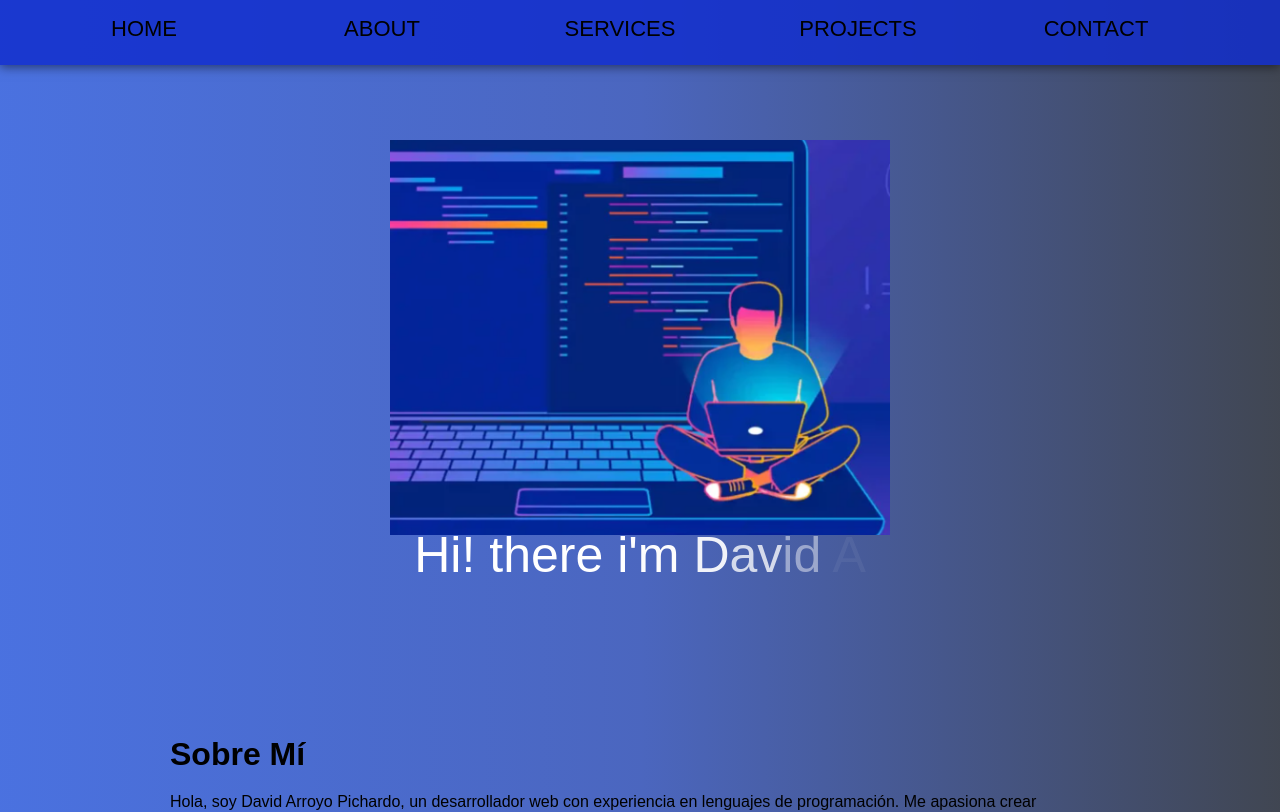
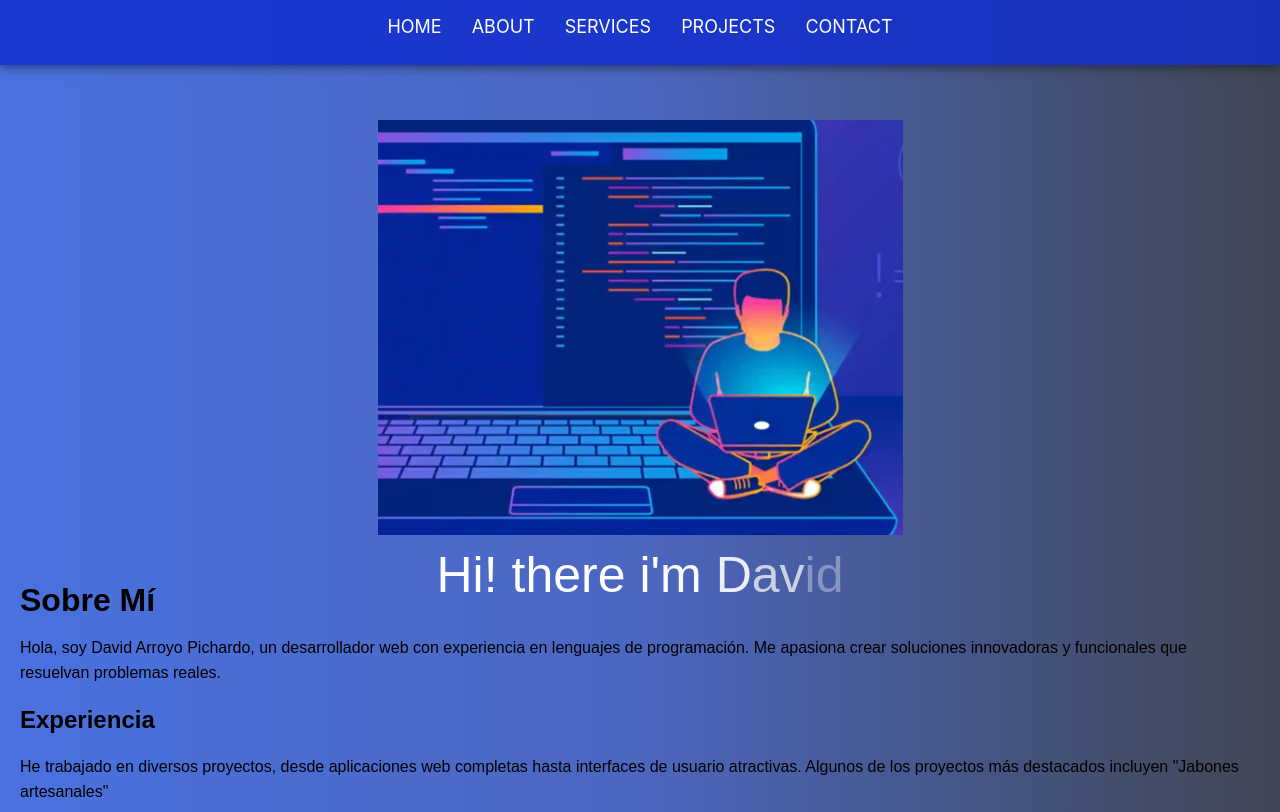
Before and after one commit to DevidAP/Page-personal, a React (Create React App) app: page / in a window 1280 px wide. Shown: the top 812 px of the page. Built offline with nearby package versions, Linux system fonts and the light colour scheme.

Commit message:
Agregando Responsive desing

```diff
--- a/src/App.css
+++ b/src/App.css
@@ -1,23 +1,37 @@
-/* src/App.css */
 body {
   margin: 0;
   padding: 0;
-  transition: background-color 0.7s; /* Transición suave para el cambio de fondo */
+  transition: background-color 0.7s;
 }
 
-.container {
-  display: block;
+.logo {
+  margin-top: -80px;
+  display: flex;
+  justify-content: center;
+}
+
+.logo img {
+  max-width: 100%;
+  height: auto;
+}
+
+.page-background {
   background: linear-gradient(
     to right,
     rgba(29, 78, 216, 0.8),
     rgba(30, 64, 175, 0.8),
     rgba(17, 24, 39, 0.8)
   );
-  margin: 0;
-  padding: 0;
-  width: 100%;
-  height: 1000px;
-  backdrop-filter: blur(5px);
+  min-height: 100vh;
+  transition: background-color 0.7s;
+}
+
+.page-background.scrolled {
+  background: linear-gradient(
+    to right,
+    rgba(18, 46, 205, 0.85),
+    rgba(17, 24, 39, 0.85)
+  );
 }
 
 .nav {
@@ -29,70 +43,87 @@ body {
   left: 0;
   z-index: 100;
   display: flex;
+  justify-content: center;
   transition: 0.7s;
   box-shadow: 0 2px 10px rgba(0, 0, 0, 0.5);
 }
 
-.nav.scrolled {
-  background: rgba(18, 46, 205, 1); /* Cambia el color cuando se desplaza */
-  height: 50px; /* Cambia el tamaño si es necesario */
-}
-
 .nav ul {
-  position: relative;
+  list-style: none;
+  padding: 0;
+  display: flex;
+  justify-content: space-around;
+  align-items: center;
   width: 100%;
-  display: flex;
-  justify-content: center;
-  align-items: center;
-  gap: 30px;
-  justify-content: space-around;
 }
 
 .nav ul li {
-  display: flex;
-  justify-content: center;
-  align-items: center;
-  width: 200px;
-  margin: 0;
-  padding: 0;
-  list-style: none;
-  float: left;
-  font-family: "Poppins", sans-serif;
-  font-size: 22px;
+  margin: 0 15px;
+}
+
+.nav ul li a {
+  text-decoration: none;
+  color: white;
+  font-size: 18px;
   text-transform: uppercase;
 }
 
-a {
-  text-decoration: none;
-  color: black;
+@media screen and (min-width: 769px) {
+  .menu-toggle {
+    display: none;
+  }
+
+  .nav ul {
+    display: flex;
+  }
+
+  .logo.mobile {
+    display: none;
+  }
 }
 
-.home {
-  margin: 0;
-  display: block;
-  justify-content: center;
-  text-align: center;
-  padding-top: 80px; /* Asegura que el contenido no quede oculto detrás del navbar fijo */
+@media screen and (max-width: 768px) {
+  .nav ul {
+    display: none;
+    flex-direction: column;
+    position: absolute;
+    top: 65px;
+    left: 0; /* Alinea el menú desplegable a la izquierda */
+    width: 100%;
+    background-color: rgba(18, 46, 205, 0.85);
+    transition: max-height 0.3s ease-in-out;
+    overflow: hidden;
+  }
+
+  .nav ul.show {
+    display: flex;
+  }
+
+  .nav ul.show {
+    max-height: 500px; /* Ajusta según la altura del menú desplegable */
+  }
+
+  .nav ul.hide {
+    max-height: 0;
+  }
+
+  .nav ul li {
+    padding: 10px 0;
+    text-align: center;
+  }
+
+  .menu-toggle {
+    display: block;
+    position: absolute;
+    left: 20px; /* Mueve el toggle a la izquierda */
+    top: 20px;
+    cursor: pointer;
+    color: white;
+    font-size: 24px;
+  }
+
+  .logo {
+    margin-left: 0;
+    justify-content: center; /* Centra el logo en pantallas pequeñas */
+  }
 }
-
-.logo img {
-  margin-top: -140px;
-  width: 500px;
-}
-
-.page-background {
-  background: linear-gradient(
-    to right,
-    rgba(29, 78, 216, 0.8),
-    rgba(30, 64, 175, 0.8),
-    rgba(17, 24, 39, 0.8)
-  );
-}
-
-.page-background.scrolled {
-  background: linear-gradient(
-    to right,
-    rgba(18, 46, 205, 0.85),
-    rgba(17, 24, 39, 0.85)
-  );
-}
--- a/src/App.js
+++ b/src/App.js
@@ -6,13 +6,14 @@ import AboutMe from "./Controllers/AboutMe";
 import Services from "./Controllers/Services";
 import Contact from "./Controllers/Contact";
 import Projects from "./Controllers/Projects";
+
 function App() {
   const [isScrolled, setIsScrolled] = useState(false);
+  const [menuOpen, setMenuOpen] = useState(false);
 
   useEffect(() => {
     const handleScroll = () => {
       if (window.scrollY > 50) {
-        // Ajusta este valor según sea necesario
         setIsScrolled(true);
       } else {
         setIsScrolled(false);
@@ -21,53 +22,61 @@ function App() {
 
     window.addEventListener("scroll", handleScroll);
 
-    // Cleanup event listener on component unmount
     return () => {
       window.removeEventListener("scroll", handleScroll);
     };
   }, []);
 
+  const toggleMenu = () => {
+    setMenuOpen(!menuOpen);
+  };
+
   return (
     <div className={`page-background ${isScrolled ? "scrolled" : ""}`}>
       <div className={`nav ${isScrolled ? "scrolled" : ""}`}>
+        <div className="menu-toggle" onClick={toggleMenu}>
+          &#9776; {/* Icono de menú hamburguesa */}
+        </div>
         <nav>
-          <ul>
+          <ul className={menuOpen ? "show" : ""}>
             <li>
-              <a href="#home">Home</a>
+              <a href="#home" onClick={toggleMenu}>Home</a>
             </li>
             <li>
-              <a href="#about">About</a>
+              <a href="#about" onClick={toggleMenu}>About</a>
             </li>
             <li>
-              <a href="#services">Services</a>
+              <a href="#services" onClick={toggleMenu}>Services</a>
             </li>
             <li>
-              <a href="#projects">Projects</a>
+              <a href="#projects" onClick={toggleMenu}>Projects</a>
             </li>
             <li>
-              <a href="#contact">Contact</a>
+              <a href="#contact" onClick={toggleMenu}>Contact</a>
             </li>
           </ul>
         </nav>
       </div>
 
+      {/* Asegúrate de que la imagen solo aparece aquí */}
       <div className="home" id="home">
         <FadingText />
         <div className="logo">
           <img src={logo} alt="Logo" />
         </div>
       </div>
+
       <div id="about">
         <AboutMe />
       </div>
       <div id="services">
-        <Services></Services>
+        <Services />
       </div>
       <div id="projects">
-        <Projects></Projects>
+        <Projects />
       </div>
       <div id="contact">
-        <Contact></Contact>
+        <Contact />
       </div>
     </div>
   );
--- a/src/Controllers/AboutMe.css
+++ b/src/Controllers/AboutMe.css
@@ -1,8 +1,10 @@
-
 .about-me {
   padding: 20px;
   font-family: Arial, sans-serif;
-    margin: 150px;
+  margin: 0; /* Elimina el margen para aprovechar todo el espacio disponible */
+
+  width: 100%; /* Asegura que ocupe el 100% del ancho del contenedor */
+  box-sizing: border-box; /* Incluye el padding en el cálculo del ancho total */
 }
 
 .about-me h1 {
@@ -19,6 +21,7 @@
   line-height: 1.6;
 }
 
+/* Botón de descarga */
 .download-button {
   display: inline-block;
   padding: 10px 20px;
@@ -36,3 +39,24 @@
 .download-button:hover {
   background-color: #0056b3;
 }
+
+/* Estilos Responsive */
+@media (max-width: 768px) {
+  .about-me h1 {
+    font-size: 1.8em; /* Reduce el tamaño del título en pantallas pequeñas */
+    margin-top: 150px;
+  }
+
+  .about-me h2 {
+    font-size: 1.3em; /* Reduce el tamaño del subtítulo en pantallas pequeñas */
+  }
+
+  .about-me p {
+    font-size: 1em; /* Asegura que el texto sea legible en pantallas pequeñas */
+  }
+
+  .download-button {
+    width: 100%; /* Hace que el botón ocupe todo el ancho disponible en pantallas pequeñas */
+    box-sizing: border-box; /* Asegura que el padding no aumente el ancho total del botón */
+  }
+}
--- a/src/Controllers/FadingText.css
+++ b/src/Controllers/FadingText.css
@@ -5,12 +5,13 @@
   justify-content: center; /* Opcional: centra el texto horizontalmente */
   align-items: center; /* Opcional: centra el texto verticalmente si usas padding-top */
   height: 25vh; /* Opcional: ocupa toda la altura de la vista */
+
 }
 
 .fading-text {
   font-size: 50px;
   font-family: Arial, sans-serif;
-  margin-top: 750px; /* Ajusta el valor según sea necesario */
+  margin-top: 950px; /* Ajusta el valor según sea necesario */
   color: #fff;
 }
 
```
Lines whose indentation alone changed are shown as unchanged.
